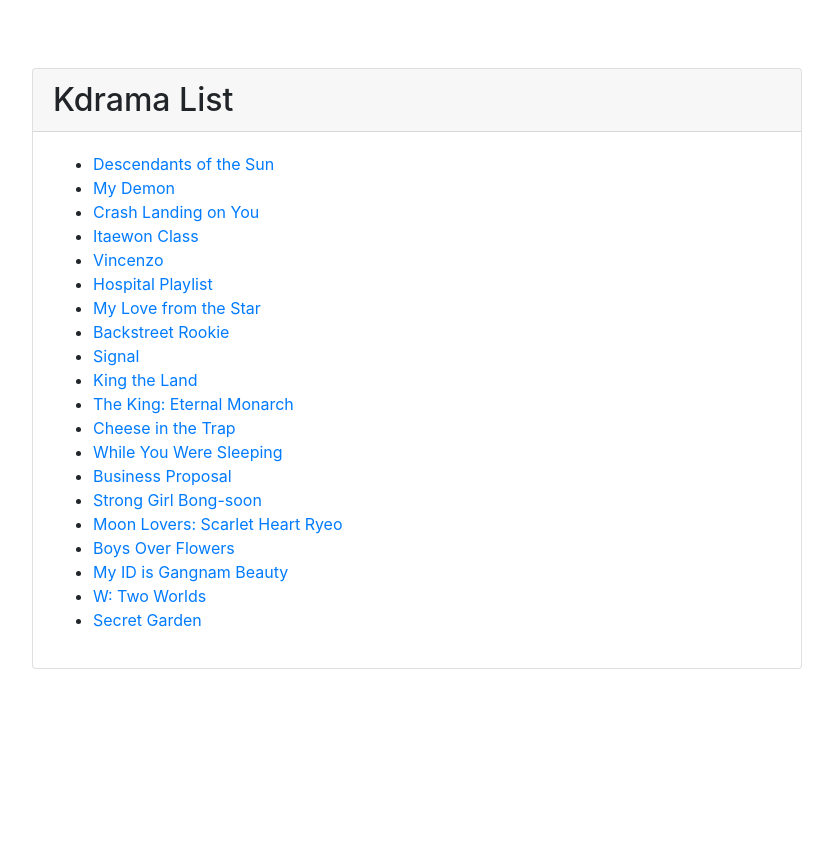
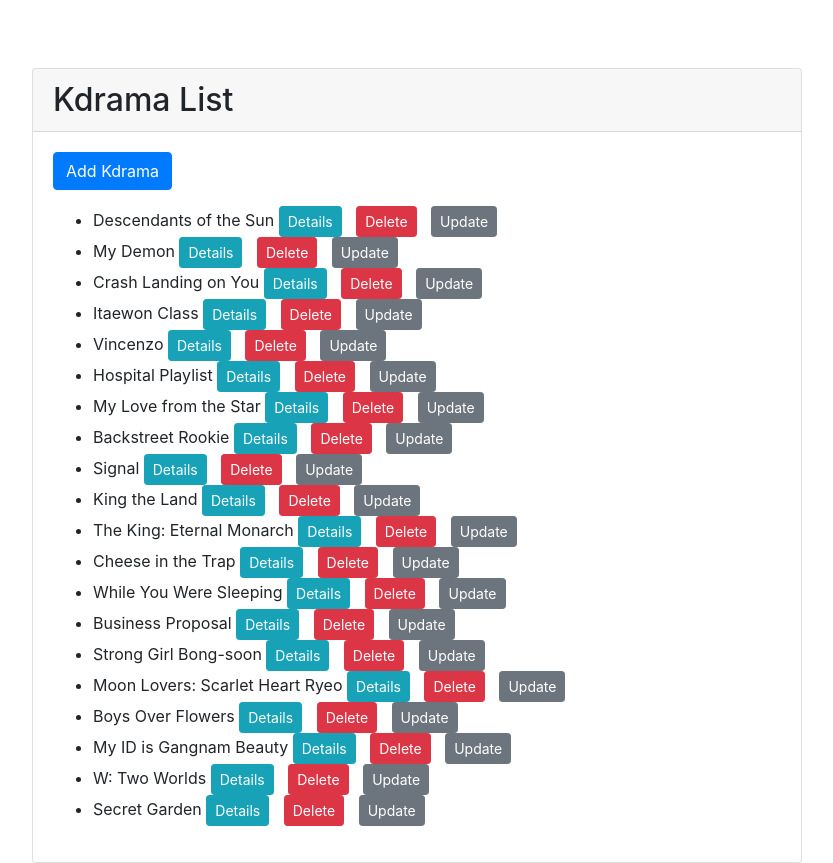
Before and after one commit to ChenxiLinIS/IS4460_Final, a Django app: page /kdrama/kdrama_list/ in a window 1280 px wide. Shown: the whole page, without its empty margins (223-1056 px from the left). Before the commit the page ends 669 px from the top, so only its background shows below. Run offline with Django 5.2, Linux system fonts and the light colour scheme; data comes from the database, SQL or seed files in the repository; some libraries are stand-ins or nearby versions.

Commit message:
Update kdrama_list.html

```diff
--- a/final/kdrama/templates/kdrama/kdrama_list.html
+++ b/final/kdrama/templates/kdrama/kdrama_list.html
@@ -1,3 +1,4 @@
+
 {% extends 'base.html' %}
 {% block title %}Kdrama List{% endblock %}
 {% block content %}
@@ -6,9 +7,18 @@
             <h2 class="mb-0">Kdrama List</h2>
         </div>
         <div class="card-body">
+
+            <a href="{% url 'kdrama_add' %}" class="btn btn-primary mb-3">Add Kdrama</a>
             <ul>
                 {% for kdrama in kdramas %}
-                    <li><a href="{% url 'kdrama_details' kdrama.kdrama_id %}">{{ kdrama.title }}</a></li>
+                    <li>{{ kdrama.title }}
+
+                        <a href="{% url 'kdrama_details' kdrama_id=kdrama.pk %}" class="btn btn-info btn-sm">Details</a>
+
+                        <a href="{% url 'kdrama_delete' kdrama_id=kdrama.pk %}" class="btn btn-danger btn-sm">Delete</a>
+
+                        <a href="{% url 'kdrama_update' kdrama_id=kdrama.pk %}" class="btn btn-secondary btn-sm">Update</a>
+                    </li>
                 {% endfor %}
             </ul>
         </div>
```
